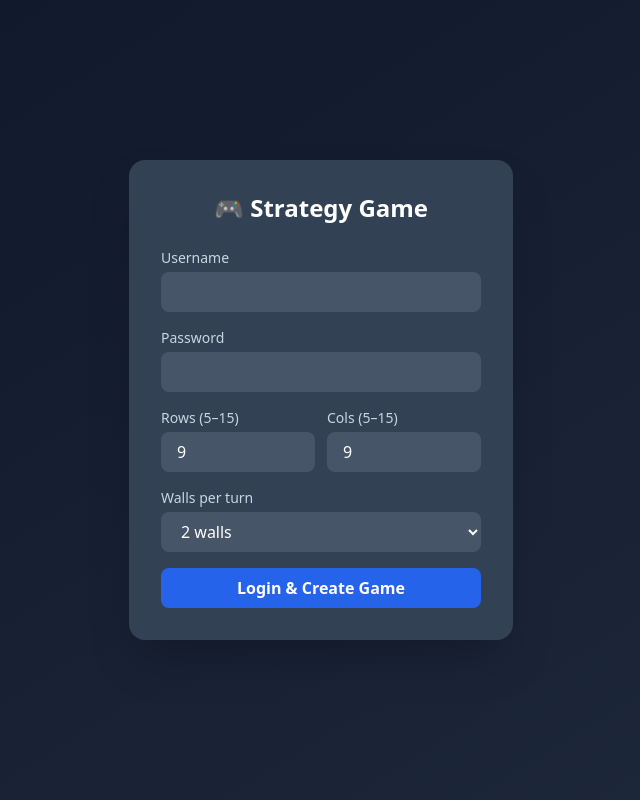
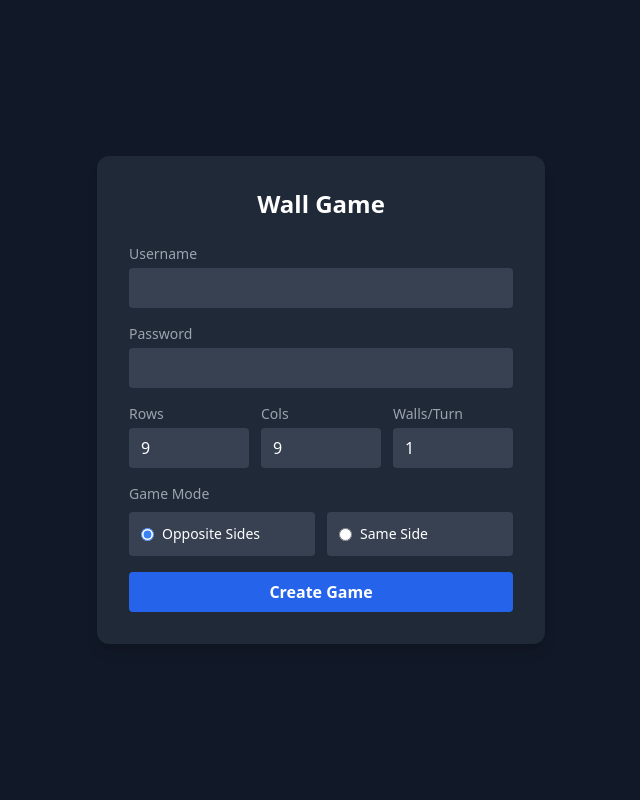
Before and after one commit to Arshianb/Strategy-Grid-Game, a FastAPI app: page / in a window 1280 px wide. Shown: the whole page, without its empty margins (319-959 px from the left). Run offline with FastAPI, Linux system fonts and the light colour scheme; some libraries are stand-ins or nearby versions.

Commit message:
add chatbox and mode direction thing

```diff
--- a/main.py
+++ b/main.py
@@ -1,255 +1,220 @@
-# main.py
-import time
-import uuid
+from fastapi import FastAPI, WebSocket, WebSocketDisconnect, Request, Form
+from fastapi.responses import HTMLResponse, RedirectResponse
+from fastapi.templating import Jinja2Templates
 from collections import deque
-from fastapi import FastAPI, Form, Request, HTTPException, WebSocket, WebSocketDisconnect
-from fastapi.responses import HTMLResponse
-from fastapi.templating import Jinja2Templates
+import uuid, time, json
 
 app = FastAPI()
 templates = Jinja2Templates(directory="templates")
 
-sessions = {}
-games = {}
-EXPIRATION = 48 * 3600
+sessions = {}  # session_id -> {game_id, color, username}
+games = {}     # game_id -> GameState
 
+PLAYER_COLORS = {"red": "#e74c3c", "blue": "#3498db"}
+WALL_COLORS   = {"red": "#c0392b", "blue": "#2980b9"}
 
 class GameState:
-    def __init__(self, rows: int = 9, cols: int = 9, max_walls: int = 2):
+    def __init__(self, rows, cols, max_walls, mode):
         self.rows = rows
         self.cols = cols
-        self.max_walls = max_walls  # 1, 2, or 3
+        self.max_walls = max_walls
+        self.mode = mode  # "same" or "opposite"
         mid = cols // 2
-        self.players = {
-            "red":  (rows - 1, max(0, mid - 2)),
-            "blue": (rows - 1, min(cols - 1, mid + 2)),
-        }
+        if mode == "same":
+            # both start bottom row, side by side
+            self.players = {
+                "red":  {"row": rows - 1, "col": max(0, mid - 1)},
+                "blue": {"row": rows - 1, "col": min(cols - 1, mid + 1)},
+            }
+            self.goals = {"red": 0, "blue": 0}
+        else:
+            # opposite sides
+            self.players = {
+                "red":  {"row": rows - 1, "col": mid},
+                "blue": {"row": 0,        "col": mid},
+            }
+            self.goals = {"red": 0, "blue": rows - 1}
         self.turn = "red"
-        self.walls = set()
-        self.pending_walls: list = []
-        self.pending_direction = None  # "H" or "V"
-        self.connections: list = []
-        self.color_to_session: dict = {}
+        self.walls = []          # each: {r1,c1,r2,c2,owner}
+        self.pending_walls = []
+        self.pending_direction = None
         self.winner = None
+        self.connections = {}    # color -> WebSocket
+        self.chat = []           # {sender, text}
+
+    def wall_key(self, r1, c1, r2, c2):
+        return tuple(sorted([(r1, c1), (r2, c2)]))
+
+    def existing_wall_keys(self):
+        return {self.wall_key(w["r1"],w["c1"],w["r2"],w["c2"]) for w in self.walls}
+
+    def path_exists(self, color, extra_walls):
+        pos = self.players[color]
+        goal_row = self.goals[color]
+        blocked = self.existing_wall_keys() | {self.wall_key(w[0],w[1],w[2],w[3]) for w in extra_walls}
+        visited = set()
+        q = deque([(pos["row"], pos["col"])])
+        while q:
+            r, c = q.popleft()
+            if r == goal_row:
+                return True
+            if (r, c) in visited:
+                continue
+            visited.add((r, c))
+            for dr, dc in [(-1,0),(1,0),(0,-1),(0,1)]:
+                nr, nc = r+dr, c+dc
+                if 0 <= nr < self.rows and 0 <= nc < self.cols:
+                    if self.wall_key(r,c,nr,nc) not in blocked:
+                        q.append((nr, nc))
+        return False
 
     def to_dict(self):
         return {
+            "players": self.players,
+            "turn": self.turn,
+            "walls": self.walls,
+            "pending_walls": self.pending_walls,
+            "pending_direction": self.pending_direction,
+            "winner": self.winner,
+            "mode": self.mode,
+            "goals": self.goals,
             "rows": self.rows,
             "cols": self.cols,
             "max_walls": self.max_walls,
-            "players": {k: list(v) for k, v in self.players.items()},
-            "turn": self.turn,
-            "walls": [list(map(list, w)) for w in self.walls],
-            "pending_walls": [list(map(list, w)) for w in self.pending_walls],
-            "pending_direction": self.pending_direction,
-            "winner": self.winner,
+            "player_colors": PLAYER_COLORS,
+            "wall_colors": WALL_COLORS,
+            "chat": self.chat[-50:],
         }
 
+@app.get("/", response_class=HTMLResponse)
+async def index(request: Request):
+    return templates.TemplateResponse("login.html", {"request": request, "error": None})
 
-def wall_direction(a, b):
-    return "H" if a[0] == b[0] else "V"
+@app.post("/login")
+async def login(
+    request: Request,
+    username: str = Form(...),
+    password: str = Form(...),
+    rows: int = Form(9),
+    cols: int = Form(9),
+    max_walls: int = Form(1),
+    game_mode: str = Form("opposite"),
+):
+    rows = max(5, min(15, rows))
+    cols = max(5, min(15, cols))
+    max_walls = max(1, min(5, max_walls))
 
-
-def bfs_can_reach_row0(pos, walls, rows, cols):
-    queue = deque([pos])
-    visited = {pos}
-    while queue:
-        r, c = queue.popleft()
-        if r == 0:
-            return True
-        for dr, dc in ((-1, 0), (1, 0), (0, -1), (0, 1)):
-            nr, nc = r + dr, c + dc
-            if 0 <= nr < rows and 0 <= nc < cols:
-                edge = frozenset([(r, c), (nr, nc)])
-                if edge not in walls and (nr, nc) not in visited:
-                    visited.add((nr, nc))
-                    queue.append((nr, nc))
-    return False
-
-
-def verify_user(username, password):
+    valid = False
     try:
         with open("users.txt") as f:
             for line in f:
-                line = line.strip()
-                if ":" in line:
-                    u, p = line.split(":", 1)
-                    if u == username and p == password:
-                        return True
+                u, p = line.strip().split(":", 1)
+                if u == username and p == password:
+                    valid = True
+                    break
     except FileNotFoundError:
-        pass
-    return False
+        valid = True  # dev fallback
 
-
-@app.get("/", response_class=HTMLResponse)
-async def root(request: Request):
-    return templates.TemplateResponse("login.html", {"request": request, "error": None})
-
-
-@app.post("/login")
-async def login(request: Request, username: str = Form(...), password: str = Form(...),
-                 grid_rows: int = Form(9), grid_cols: int = Form(9), max_walls: int = Form(2)):
-    if not verify_user(username, password):
-        return templates.TemplateResponse("login.html",
-            {"request": request, "error": "Invalid username or password"})
-
-    grid_rows = max(5, min(15, grid_rows))
-    grid_cols = max(5, min(15, grid_cols))
-    max_walls = max_walls if max_walls in (1, 2, 3) else 2
+    if not valid:
+        return templates.TemplateResponse("login.html", {"request": request, "error": "Invalid credentials"})
 
     game_id = str(uuid.uuid4())
-    games[game_id] = GameState(grid_rows, grid_cols, max_walls)
+    games[game_id] = GameState(rows, cols, max_walls, game_mode)
 
-    sid_red = str(uuid.uuid4())
+    sid_red  = str(uuid.uuid4())
     sid_blue = str(uuid.uuid4())
     now = time.time()
-    sessions[sid_red]  = {"created_at": now, "game_id": game_id, "username": username, "color": "red"}
-    sessions[sid_blue] = {"created_at": now, "game_id": game_id, "username": username, "color": "blue"}
+    sessions[sid_red]  = {"game_id": game_id, "color": "red",  "username": username,        "created": now}
+    sessions[sid_blue] = {"game_id": game_id, "color": "blue", "username": username + "_2", "created": now}
 
-    return templates.TemplateResponse("game.html", {
+    return templates.TemplateResponse("login.html", {
         "request": request,
-        "session_id": sid_red,
+        "error": None,
+        "player1_link": f"/game/{sid_red}",
         "player2_link": f"/game/{sid_blue}",
-        "player1_link": f"/game/{sid_red}",
-        "is_creator": True,
     })
-
 
 @app.get("/game/{session_id}", response_class=HTMLResponse)
 async def game_page(request: Request, session_id: str):
     s = sessions.get(session_id)
-    if not s:
-        raise HTTPException(404, "Session not found")
-    if time.time() - s["created_at"] > EXPIRATION:
-        sessions.pop(session_id, None)
-        raise HTTPException(403, "Link expired")
-    return templates.TemplateResponse("game.html", {
-        "request": request,
-        "session_id": session_id,
-        "player2_link": None,
-        "player1_link": None,
-        "is_creator": False,
-    })
-
+    if not s or time.time() - s["created"] > 172800:
+        return RedirectResponse("/")
+    return templates.TemplateResponse("game.html", {"request": request, "session_id": session_id})
 
 @app.websocket("/ws/{session_id}")
 async def ws_endpoint(websocket: WebSocket, session_id: str):
     s = sessions.get(session_id)
     if not s:
-        await websocket.close(code=4001)
-        return
-    game = games.get(s["game_id"])
-    if not game:
-        await websocket.close(code=4002)
-        return
+        await websocket.close(); return
+    await websocket.accept()
+    game = games[s["game_id"]]
+    color = s["color"]
+    game.connections[color] = websocket
 
-    my_color = s["color"]
-    await websocket.accept()
-    game.connections.append(websocket)
-    game.color_to_session[my_color] = session_id
+    async def broadcast(data):
+        for ws in list(game.connections.values()):
+            try: await ws.send_json(data)
+            except: pass
 
-    await websocket.send_json({"type": "init", "state": game.to_dict(), "my_color": my_color})
-
-    async def broadcast():
-        dead = []
-        for conn in game.connections:
-            try:
-                await conn.send_json({"type": "update", "state": game.to_dict()})
-            except Exception:
-                dead.append(conn)
-        for d in dead:
-            game.connections.remove(d)
+    await websocket.send_json({"type": "init", "state": game.to_dict(), "my_color": color})
 
     try:
         while True:
             data = await websocket.receive_json()
             action = data.get("action")
 
-            if game.winner:
+            if action == "chat":
+                text = str(data.get("text", "")).strip()[:200]
+                if text:
+                    msg = {"sender": s["username"], "text": text}
+                    game.chat.append(msg)
+                    await broadcast({"type": "chat", "msg": msg})
+                continue
+
+            if game.winner or color != game.turn:
                 continue
 
             if action == "move":
-                player = data["player"]
-                nr, nc = data["pos"]
-                if game.turn != player or player != my_color:
-                    continue
-                if game.pending_walls:
-                    await websocket.send_json({"type": "error", "msg": "Commit or cancel pending walls first"})
-                    continue
-                cr, cc = game.players[player]
-                if abs(nr - cr) + abs(nc - cc) != 1:
-                    continue
-                if not (0 <= nr < game.rows and 0 <= nc < game.cols):
-                    continue
-                edge = frozenset([(cr, cc), (nr, nc)])
-                if edge in game.walls:
-                    await websocket.send_json({"type": "error", "msg": "A wall blocks that path"})
-                    continue
-                game.players[player] = (nr, nc)
-                if nr == 0:
-                    game.winner = player
-                else:
-                    game.turn = "blue" if player == "red" else "red"
-                await broadcast()
+                r, c = data["row"], data["col"]
+                pr, pc = game.players[color]["row"], game.players[color]["col"]
+                if abs(r - pr) + abs(c - pc) == 1 and 0 <= r < game.rows and 0 <= c < game.cols:
+                    wk = game.wall_key(pr, pc, r, c)
+                    if wk not in game.existing_wall_keys():
+                        game.players[color] = {"row": r, "col": c}
+                        if r == game.goals[color]:
+                            game.winner = color
+                        else:
+                            game.turn = "blue" if color == "red" else "red"
+                        await broadcast({"type": "state", "state": game.to_dict()})
 
             elif action == "wall":
-                player = data["player"]
-                if game.turn != player or player != my_color:
+                r1,c1,r2,c2 = data["r1"],data["c1"],data["r2"],data["c2"]
+                if abs(r1-r2)+abs(c1-c2) != 1: continue
+                direction = "h" if r1 != r2 else "v"
+                if game.pending_direction and direction != game.pending_direction: continue
+                wk = game.wall_key(r1,c1,r2,c2)
+                if wk in game.existing_wall_keys(): continue
+                if any(game.wall_key(w[0],w[1],w[2],w[3]) == wk for w in game.pending_walls): continue
+                new_pending = game.pending_walls + [[r1,c1,r2,c2]]
+                if not game.path_exists("red", new_pending) or not game.path_exists("blue", new_pending):
                     continue
-                a, b = tuple(data["w1"]), tuple(data["w2"])
-                if a == b or abs(a[0] - b[0]) + abs(a[1] - b[1]) != 1:
-                    continue
+                game.pending_walls = new_pending
+                game.pending_direction = direction
+                await broadcast({"type": "state", "state": game.to_dict()})
 
-                direction = wall_direction(a, b)
-                if game.pending_direction and direction != game.pending_direction:
-                    await websocket.send_json({"type": "error", "msg": "All walls in a turn must face the same direction"})
-                    continue
-
-                edge = frozenset([a, b])
-                all_walls = game.walls | set(game.pending_walls)
-                if edge in all_walls:
-                    await websocket.send_json({"type": "error", "msg": "Wall already placed there"})
-                    continue
-
-                temp = all_walls | {edge}
-                if not bfs_can_reach_row0(game.players["red"], temp, game.rows, game.cols) or \
-                   not bfs_can_reach_row0(game.players["blue"], temp, game.rows, game.cols):
-                    await websocket.send_json({"type": "error", "msg": "That wall would block a player's path"})
-                    continue
-
-                game.pending_walls.append(edge)
-                game.pending_direction = direction
-
-                if len(game.pending_walls) >= game.max_walls:
+            elif action == "end_wall_turn":
+                if len(game.pending_walls) == game.max_walls:
                     for w in game.pending_walls:
-                        game.walls.add(w)
+                        game.walls.append({"r1":w[0],"c1":w[1],"r2":w[2],"c2":w[3],"owner":color})
                     game.pending_walls = []
                     game.pending_direction = None
-                    game.turn = "blue" if player == "red" else "red"
+                    game.turn = "blue" if color == "red" else "red"
+                    await broadcast({"type": "state", "state": game.to_dict()})
 
-                await broadcast()
-
-            elif action == "end_wall_turn":
-                player = data["player"]
-                if game.turn != player or player != my_color:
-                    continue
-                if not game.pending_walls:
-                    continue
-                for w in game.pending_walls:
-                    game.walls.add(w)
+            elif action == "cancel_wall_turn":
                 game.pending_walls = []
                 game.pending_direction = None
-                game.turn = "blue" if player == "red" else "red"
-                await broadcast()
-
-            elif action == "cancel_wall_turn":
-                player = data["player"]
-                if game.turn != player or player != my_color:
-                    continue
-                game.pending_walls = []
-                game.pending_direction = None
-                await broadcast()
+                await broadcast({"type": "state", "state": game.to_dict()})
 
     except WebSocketDisconnect:
-        if websocket in game.connections:
-            game.connections.remove(websocket)
+        game.connections.pop(color, None)
--- a/templates/login.html
+++ b/templates/login.html
@@ -1,54 +1,69 @@
-<!-- templates/login.html -->
 <!DOCTYPE html>
 <html lang="en">
 <head>
 <meta charset="UTF-8">
-<meta name="viewport" content="width=device-width, initial-scale=1">
-<title>Strategy Game - Login</title>
+<title>Login</title>
 <script src="https://cdn.tailwindcss.com"></script>
 </head>
-<body class="min-h-screen bg-gradient-to-br from-slate-900 to-slate-800 flex items-center justify-center p-4">
-<div class="bg-slate-700 rounded-2xl shadow-2xl p-8 w-full max-w-sm">
-  <h1 class="text-2xl font-bold text-white text-center mb-6">🎮 Strategy Game</h1>
+<body class="bg-gray-900 text-white flex items-center justify-center min-h-screen">
+<div class="bg-gray-800 p-8 rounded-xl shadow-lg w-full max-w-md">
+  <h1 class="text-2xl font-bold mb-6 text-center">Wall Game</h1>
+
+  {% if player1_link %}
+  <div class="mb-6 space-y-3">
+    <p class="text-green-400 font-semibold text-center">Game created!</p>
+    <div class="bg-gray-700 p-3 rounded">
+      <p class="text-sm text-gray-400 mb-1">Player 1 (Red)</p>
+      <a href="{{ player1_link }}" class="text-red-400 break-all hover:underline">{{ request.url.scheme }}://{{ request.url.netloc }}{{ player1_link }}</a>
+    </div>
+    <div class="bg-gray-700 p-3 rounded">
+      <p class="text-sm text-gray-400 mb-1">Player 2 (Blue)</p>
+      <a href="{{ player2_link }}" class="text-blue-400 break-all hover:underline">{{ request.url.scheme }}://{{ request.url.netloc }}{{ player2_link }}</a>
+    </div>
+  </div>
+  {% endif %}
+
   {% if error %}
-  <div class="bg-red-500/20 border border-red-500 text-red-300 rounded-lg p-3 mb-4 text-sm">{{ error }}</div>
+  <p class="text-red-400 text-sm mb-4 text-center">{{ error }}</p>
   {% endif %}
-  <form method="post" action="/login" class="space-y-4">
+
+  <form method="POST" action="/login" class="space-y-4">
     <div>
-      <label class="block text-slate-300 text-sm mb-1">Username</label>
-      <input name="username" required
-        class="w-full bg-slate-600 text-white rounded-lg px-4 py-2 focus:outline-none focus:ring-2 focus:ring-blue-500">
+      <label class="block text-sm text-gray-400 mb-1">Username</label>
+      <input name="username" type="text" required class="w-full bg-gray-700 rounded px-3 py-2 focus:outline-none focus:ring-2 focus:ring-blue-500">
     </div>
     <div>
-      <label class="block text-slate-300 text-sm mb-1">Password</label>
-      <input name="password" type="password" required
-        class="w-full bg-slate-600 text-white rounded-lg px-4 py-2 focus:outline-none focus:ring-2 focus:ring-blue-500">
+      <label class="block text-sm text-gray-400 mb-1">Password</label>
+      <input name="password" type="password" required class="w-full bg-gray-700 rounded px-3 py-2 focus:outline-none focus:ring-2 focus:ring-blue-500">
     </div>
-    <div class="flex gap-3">
-      <div class="flex-1">
-        <label class="block text-slate-300 text-sm mb-1">Rows (5–15)</label>
-        <input name="grid_rows" type="number" value="9" min="5" max="15"
-          class="w-full bg-slate-600 text-white rounded-lg px-4 py-2 focus:outline-none focus:ring-2 focus:ring-blue-500">
+    <div class="grid grid-cols-3 gap-3">
+      <div>
+        <label class="block text-sm text-gray-400 mb-1">Rows</label>
+        <input name="rows" type="number" value="9" min="5" max="15" class="w-full bg-gray-700 rounded px-3 py-2 focus:outline-none focus:ring-2 focus:ring-blue-500">
       </div>
-      <div class="flex-1">
-        <label class="block text-slate-300 text-sm mb-1">Cols (5–15)</label>
-        <input name="grid_cols" type="number" value="9" min="5" max="15"
-          class="w-full bg-slate-600 text-white rounded-lg px-4 py-2 focus:outline-none focus:ring-2 focus:ring-blue-500">
+      <div>
+        <label class="block text-sm text-gray-400 mb-1">Cols</label>
+        <input name="cols" type="number" value="9" min="5" max="15" class="w-full bg-gray-700 rounded px-3 py-2 focus:outline-none focus:ring-2 focus:ring-blue-500">
+      </div>
+      <div>
+        <label class="block text-sm text-gray-400 mb-1">Walls/Turn</label>
+        <input name="max_walls" type="number" value="1" min="1" max="5" class="w-full bg-gray-700 rounded px-3 py-2 focus:outline-none focus:ring-2 focus:ring-blue-500">
       </div>
     </div>
     <div>
-      <label class="block text-slate-300 text-sm mb-1">Walls per turn</label>
-      <select name="max_walls"
-        class="w-full bg-slate-600 text-white rounded-lg px-4 py-2 focus:outline-none focus:ring-2 focus:ring-blue-500">
-        <option value="1">1 wall</option>
-        <option value="2" selected>2 walls</option>
-        <option value="3">3 walls</option>
-      </select>
+      <label class="block text-sm text-gray-400 mb-2">Game Mode</label>
+      <div class="grid grid-cols-2 gap-3">
+        <label class="flex items-center gap-2 bg-gray-700 rounded p-3 cursor-pointer hover:bg-gray-600">
+          <input type="radio" name="game_mode" value="opposite" checked class="accent-blue-500">
+          <span class="text-sm">Opposite Sides</span>
+        </label>
+        <label class="flex items-center gap-2 bg-gray-700 rounded p-3 cursor-pointer hover:bg-gray-600">
+          <input type="radio" name="game_mode" value="same" class="accent-blue-500">
+          <span class="text-sm">Same Side</span>
+        </label>
+      </div>
     </div>
-    <button type="submit"
-      class="w-full bg-blue-600 hover:bg-blue-500 text-white font-semibold rounded-lg py-2 transition">
-      Login &amp; Create Game
-    </button>
+    <button type="submit" class="w-full bg-blue-600 hover:bg-blue-700 rounded py-2 font-semibold transition">Create Game</button>
   </form>
 </div>
 </body>
```
Also changed, not shown: templates/game.html (+118 -198 lines).
